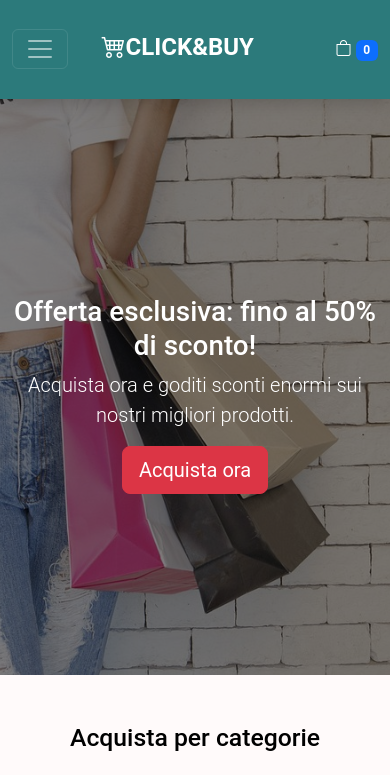
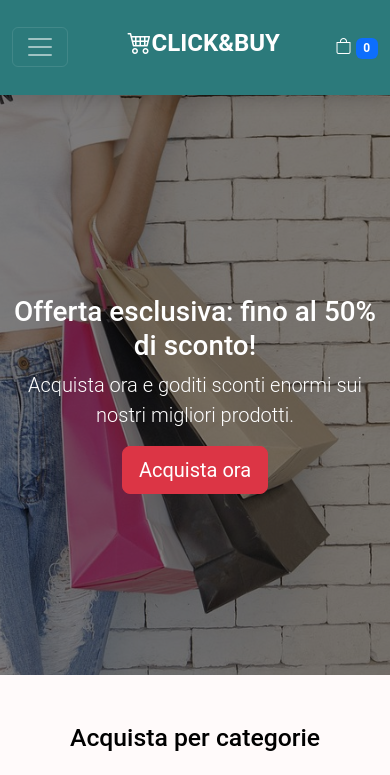
Before and after one commit to Roberto-Celano/e-commerce-landing-page, a plain HTML site: page index.html in a window 390 px wide. Shown: the top 775 px of the page. Drawn offline with nearby package versions, Linux system fonts and the light colour scheme.

Commit message:
ottimizzazione brand nav

```diff
--- a/index.html
+++ b/index.html
@@ -76,15 +76,15 @@
     <nav class="navbar navbar-expand-lg navbar-dark fixed-top">
         <div class="container-fluid py-3 py-lg-2">
 
-            <button class="navbar-toggler" type="button" data-bs-toggle="collapse" data-bs-target="#navbarNav" aria-controls="navbarNav" aria-expanded="false" aria-label="Toggle navigation">
+            <button class="navbar-toggler me-4" type="button" data-bs-toggle="collapse" data-bs-target="#navbarNav" aria-controls="navbarNav" aria-expanded="false" aria-label="Toggle navigation">
 
                 <span class="navbar-toggler-icon"></span>
             </button>
-            <div class="text-center">
-                          <h4 class="navbar-brand ms-3 mt-1"><i class="bi
+            <div class="text-center mx-auto">
+                          <h4 class="navbar-brand"><i class="bi
                           bi-cart4"></i>CLICK&BUY</h4>
                   </div>
-             <a class="nav-link d-lg-none position-relative ps-5" href="#"><i
+             <a class="nav-link d-lg-none position-relative ps-1" href="#"><i
              class="bi bi-bag"
                         id="cart-icon"></i> <span id="cart-count" class="badge
                         bg-primary">0</span></a>
```
